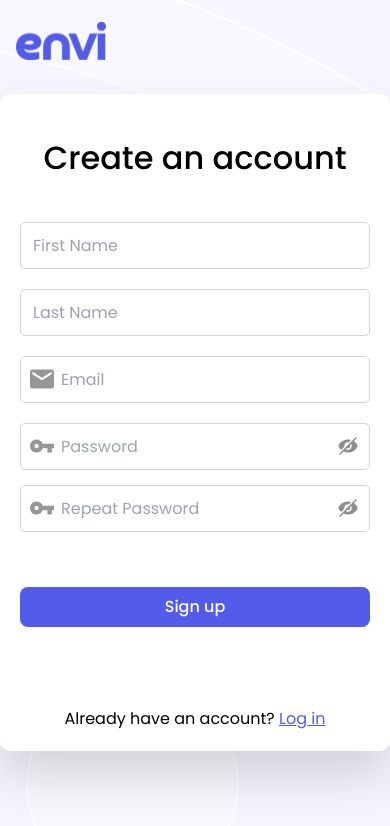
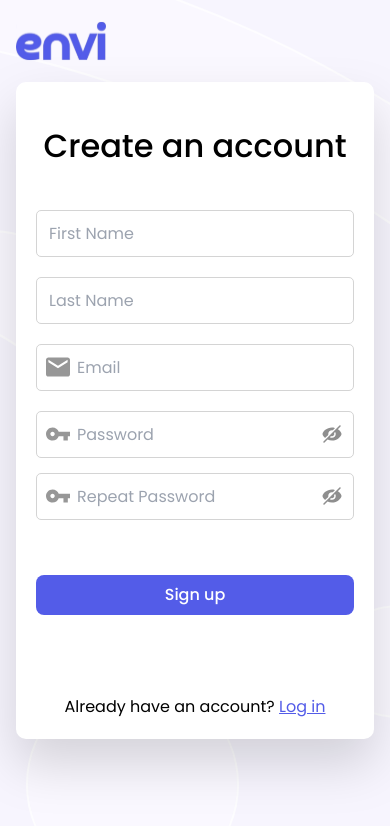
Before and after one commit to PMNhutt/Environmental-Monitoring-System, a React (Vite) app: page /register in a window 390 px wide. Shown: the top 826 px of the page. Built offline with nearby package versions, Linux system fonts and the light colour scheme.

Commit message:
[hotfix] fix mobile responsive

```diff
--- a/src/pages/Auth/Register/Register.tsx
+++ b/src/pages/Auth/Register/Register.tsx
@@ -19,7 +19,7 @@ const Register: React.FC<{ title: string }> = ({ title }) => {
           <Logo />
         </div>
 
-        <div className="absolute top-0 bottom-0 left-0 right-0 flex justify-center items-center">
+        <div className="sm:absolute top-0 bottom-0 left-0 right-0 flex justify-center items-center">
           <AuthForm isLogin={false} />
         </div>
       </div>
--- a/src/pages/Staff/components/LoRaData/LoRaData.tsx
+++ b/src/pages/Staff/components/LoRaData/LoRaData.tsx
@@ -82,11 +82,11 @@ const LoRaData = () => {
       {/* body */}
       <div className="w-full flex flex-col items-center justify-center my-7">
         {/* chart */}
-        <div className="w-[85%]">
+        <div className="sm:w-[85%] w-[100%]">
           {chartData?.length > 0 && <LineChart dataLabel={loRaUnit} loRaData={chartData} />}
         </div>
         {/* data type component */}
-        <div className="my-20 flex flex-wrap gap-10 justify-between w-full px-32">
+        <div className="my-20 flex flex-wrap gap-10 sm:justify-between justify-center w-full px-32">
           <LoRaType level="High" value={9.1} unit="dp" setLoRaUnit={setLoRaUnit} />
           <LoRaType level="Pretty High" value={20} unit="mg" setLoRaUnit={setLoRaUnit} />
           <LoRaType level="Normal" value={29} unit="Celsius" setLoRaUnit={setLoRaUnit} />
--- a/src/pages/Staff/components/LoRaData/components/SensorList.tsx
+++ b/src/pages/Staff/components/LoRaData/components/SensorList.tsx
@@ -6,7 +6,7 @@ const ListItem: React.FC<{ title: string }> = (props) => {
   const { title } = props;
   return (
     <div className="w-full flex justify-between items-center pb-2 mb-2 border-b border-b-[#D9D9D9]">
-      <div className="flex items-center gap-3">
+      <div className="flex sm:flex-row flex-col sm:items-center gap-3">
         <div className="w-[133px] h-[68px] bg-[#F3F4F6] border border-[#BDC1CA] flex justify-center items-center">
           <img src={sensor} className="object-contain" />
         </div>
```
